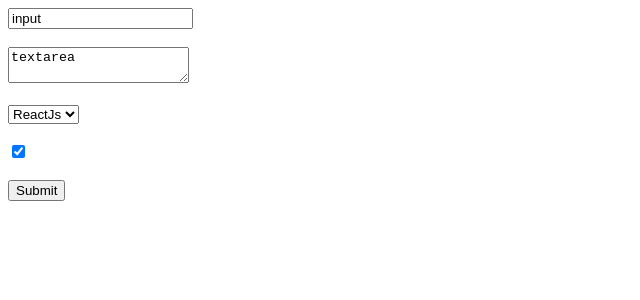
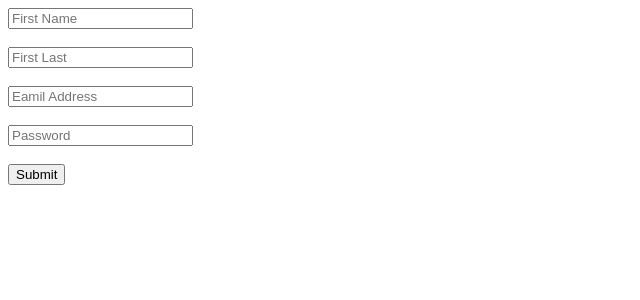
Before and after one commit to alfinarif/nodejs_practices, a React (Vite) app in the folder ReactJsPractices/practiceProject_2/: page / in a window 1280 px wide. Shown: the top 300 px of the page, without its empty margins (0-640 px from the left). Built offline with nearby package versions, Linux system fonts and the light colour scheme.

Commit message:
formHandling

```diff
--- a/ReactJsPractices/practiceProject_2/src/App.jsx
+++ b/ReactJsPractices/practiceProject_2/src/App.jsx
@@ -1,4 +1,4 @@
-import FormPractice from './components/FormPractice';
+import FormPractice2 from './components/FormPractice2';
 
 const App = () => {
   const quantities = [1,2,3];
@@ -19,7 +19,9 @@ const App = () => {
 
       {/* <ClockList quantities={quantities}/> */}
 
-      <FormPractice/>
+      {/* <FormPractice/> */}
+
+      <FormPractice2/>
 
     </div>
   );
--- /dev/null
+++ b/ReactJsPractices/practiceProject_2/src/components/FormPractice2.jsx
@@ -0,0 +1,97 @@
+import { Component } from 'react';
+
+class FormPractice2 extends Component {
+    state = {
+        fname: "",
+        lname: "",
+        email: "",
+        password: "",
+    }
+
+
+    inputControlHandler = (e)=>{
+        if(e.target.type === "text"){
+            this.setState({
+                [e.target.name]: e.target.value
+            })
+        } else if(e.target.type === "password"){
+            this.setState({
+                [e.target.name]: e.target.value
+            })
+        } else{
+            console.log('Nothing here!')
+        }
+
+    };
+
+
+    inputSubmitHandler = (e)=>{
+        e.preventDefault();
+        const {fname, lname, email, password} = this.state;
+
+        console.log(fname, lname, email, password)
+
+    }
+
+
+
+
+    render() {
+        const {fname, lname, email, password} = this.state;
+
+        return (
+            <div>
+                <form onSubmit={this.inputSubmitHandler}>
+                    <input
+                        name="fname"
+                        type="text"
+                        placeholder="First Name"
+                        value={fname}
+                        onChange={this.inputControlHandler}
+                    />
+                    <br/>
+                    <br/>
+
+                    <input
+                        name="lname"
+                        type="text"
+                        placeholder="First Last"
+                        value={lname}
+                        onChange={this.inputControlHandler}
+                    />
+                    <br/>
+                    <br/>
+
+                    <input
+                        name="email"
+                        type="text"
+                        placeholder="Eamil Address"
+                        value={email}
+                        onChange={this.inputControlHandler}
+                    />
+                    <br/>
+                    <br/>
+
+                    <input
+                        name="password"
+                        type="password"
+                        placeholder="Password"
+                        value={password}
+                        onChange={this.inputControlHandler}
+                    />
+                    <br/>
+                    <br/>
+
+                    <input
+                        type="submit"
+                        value="Submit"
+                    />
+
+
+                </form>
+            </div>
+        );
+    }
+}
+
+export default FormPractice2;
```
